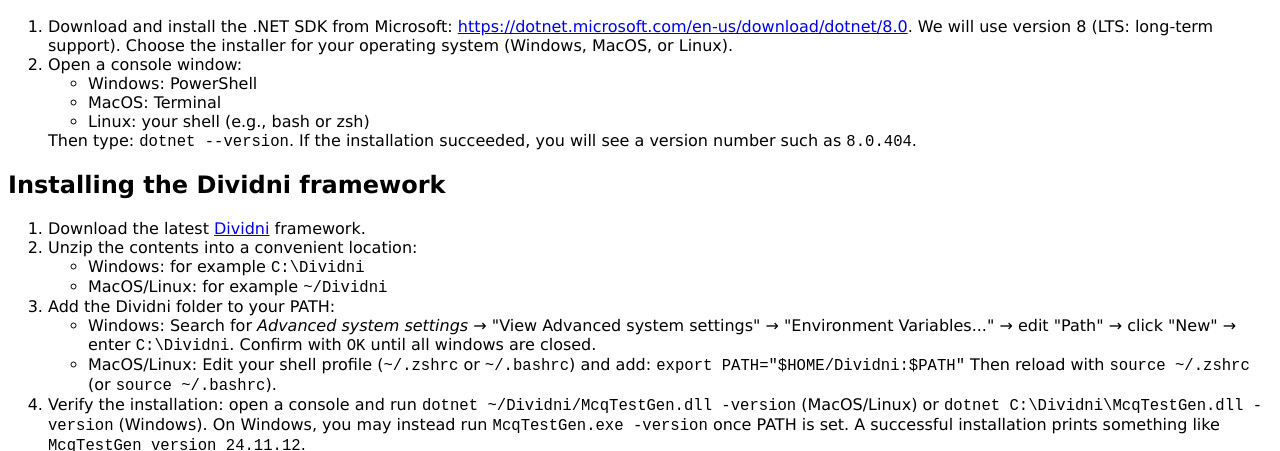
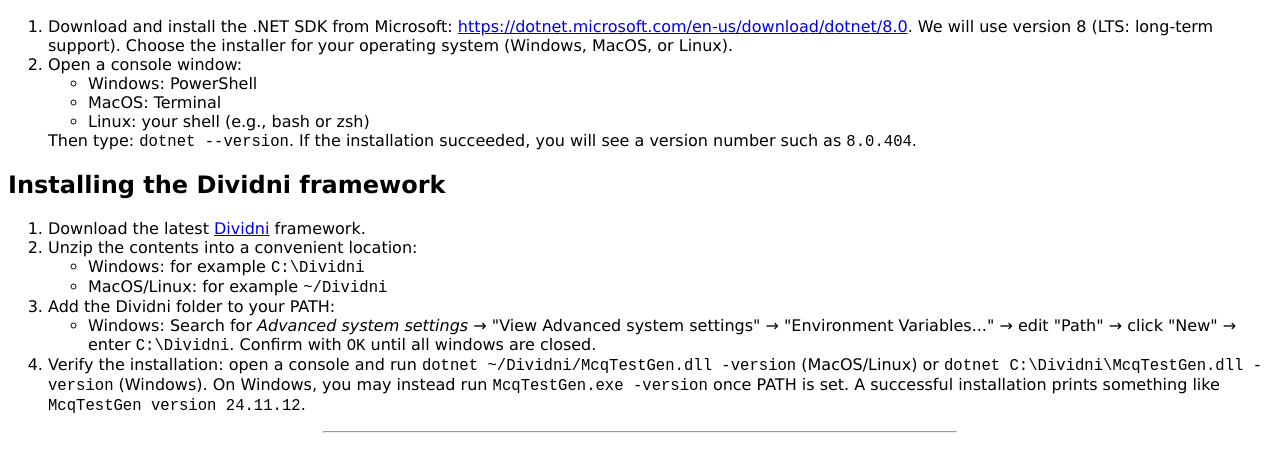
Before and after one commit to manonz/dividni.com, a plain HTML site: page tutorial/index.html in a window 1280 px wide. Shown: the part 332-783 px from the top of the page. Drawn offline with Linux system fonts and the light colour scheme.

Commit message:
Update index.html

```diff
--- a/tutorial/index.html
+++ b/tutorial/index.html
@@ -75,12 +75,6 @@
                Windows:
                Search for <em>Advanced system settings</em> → "View Advanced system settings" → "Environment Variables..." → edit "Path" → click "New" → enter <code>C:\Dividni</code>.
                Confirm with <code>OK</code> until all windows are closed.
-            </li>
-            <li>
-               MacOS/Linux:
-               Edit your shell profile (<code>~/.zshrc</code> or <code>~/.bashrc</code>) and add:
-               <code>export PATH="$HOME/Dividni:$PATH"</code>
-               Then reload with <code>source ~/.zshrc</code> (or <code>source ~/.bashrc</code>).
             </li>
          </ul>
       </li>
```
